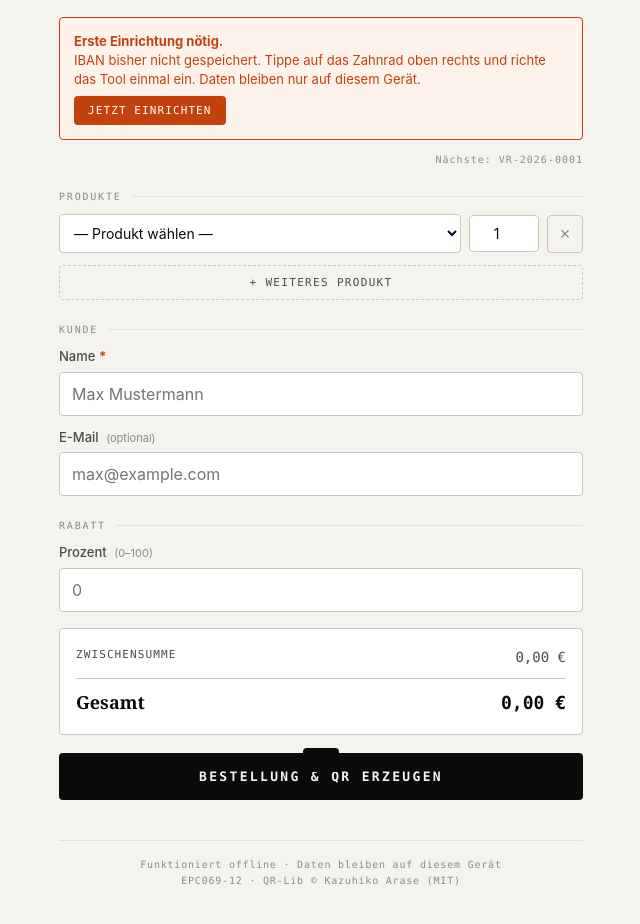
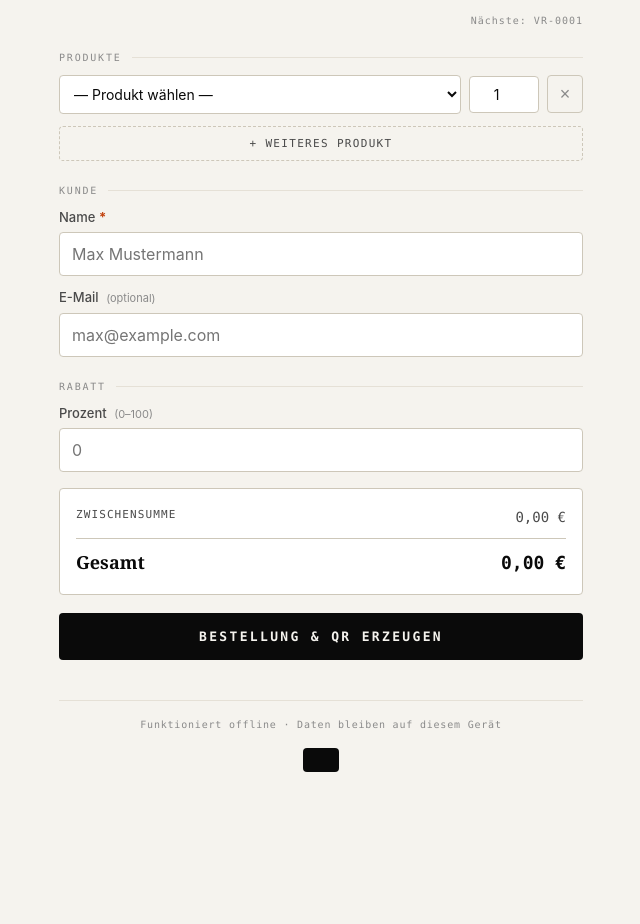
Before and after one commit to s-gut/Sofort-Transfer-VNRT, a plain HTML site: page index.html in a window 1280 px wide. Shown: the part 84-1008 px from the top of the page, without its empty margins (319-959 px from the left). After the commit the page ends 897 px from the top, so only its background shows below. Drawn offline with Linux system fonts and the light colour scheme.

Commit message:
Update index.html

```diff
--- a/index.html
+++ b/index.html
@@ -586,7 +586,7 @@
 
   <footer>
     Funktioniert offline · Daten bleiben auf diesem Gerät<br>
-    EPC069-12 · QR-Lib © Kazuhiko Arase (MIT)
+
   </footer>
 </div>
 
@@ -2950,7 +2950,7 @@ function saveSettings(s) {
 function getSettings() {
   return loadSettings() || {
     recipient: 'Riedrocker Sports',
-    iban: '',
+    iban: 'DE15100179977938312698',
     prefix: 'VR',
     counter: 1,
   };
@@ -3080,7 +3080,7 @@ function previewOrderNumber() {
   const s = getSettings();
   const year = new Date().getFullYear();
   const num = String(s.counter).padStart(4, '0');
-  return `${s.prefix}-${year}-${num}`;
+  return `${s.prefix}-${num}`;
 }
 
 function consumeOrderNumber() {
@@ -3233,7 +3233,7 @@ function generateOrder() {
   const orderNum = consumeOrderNumber();
   updateOrderNumDisplay();
 
-  // Build reference: "VR-2026-0042 - Max Mustermann" (max 140 chars)
+  // Build reference: "VR-0042 - Max Mustermann" (max 140 chars)
   let reference = `${orderNum} - ${customerName}`;
   if (reference.length > 140) reference = reference.slice(0, 140);
 
```
